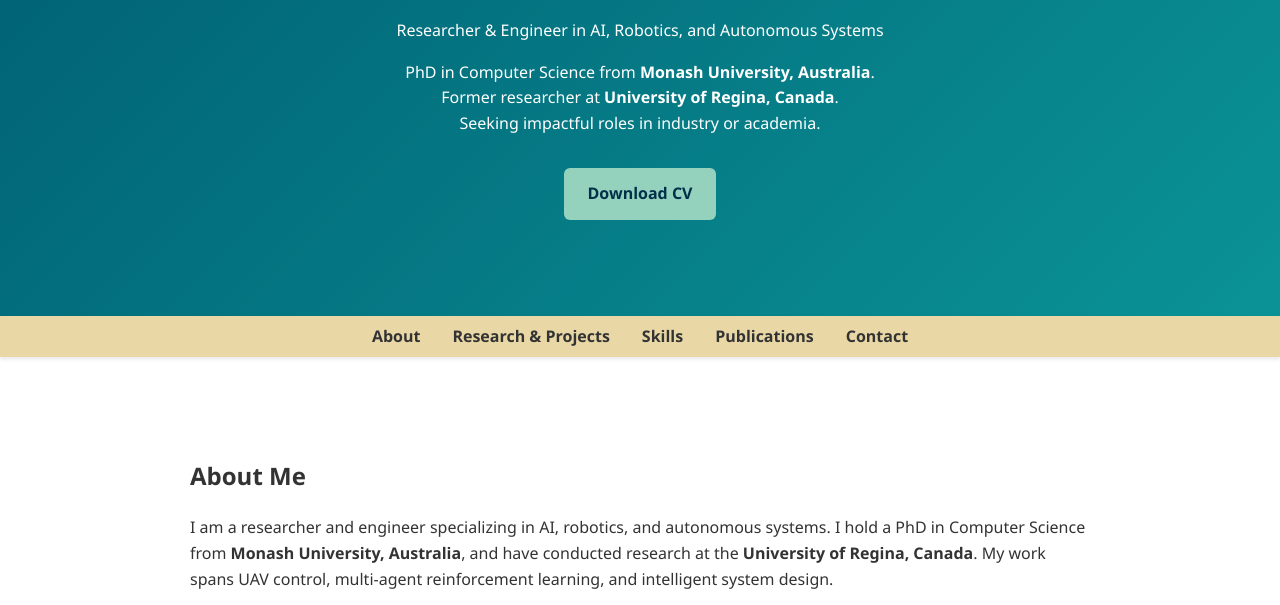
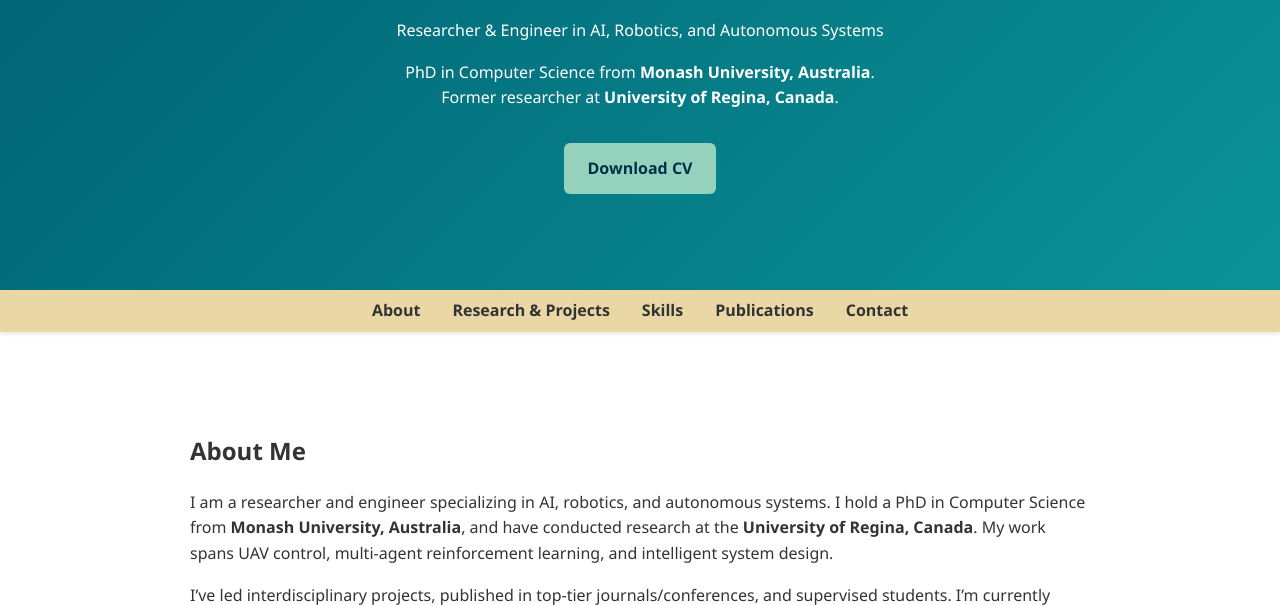
Before and after one commit to alifaridm/Web, a plain HTML site: page index.html in a window 1280 px wide. Shown: the part 172-777 px from the top of the page. Drawn offline with Linux system fonts and the light colour scheme; no server answers.

Commit message:
Update index.html

```diff
--- a/index.html
+++ b/index.html
@@ -96,8 +96,8 @@
       <p class="tagline">Researcher & Engineer in AI, Robotics, and Autonomous Systems</p>
       <p>
         PhD in Computer Science from <strong>Monash University, Australia</strong>. <br>
-        Former researcher at <strong>University of Regina, Canada</strong>. <br>
-        Seeking impactful roles in industry or academia.
+        Former researcher at <strong>University of Regina, Canada</strong>.
+
       </p>
       <a href="Ali_Farid_CV.pdf" class="btn-primary" download>Download CV</a>
     </div>
```
